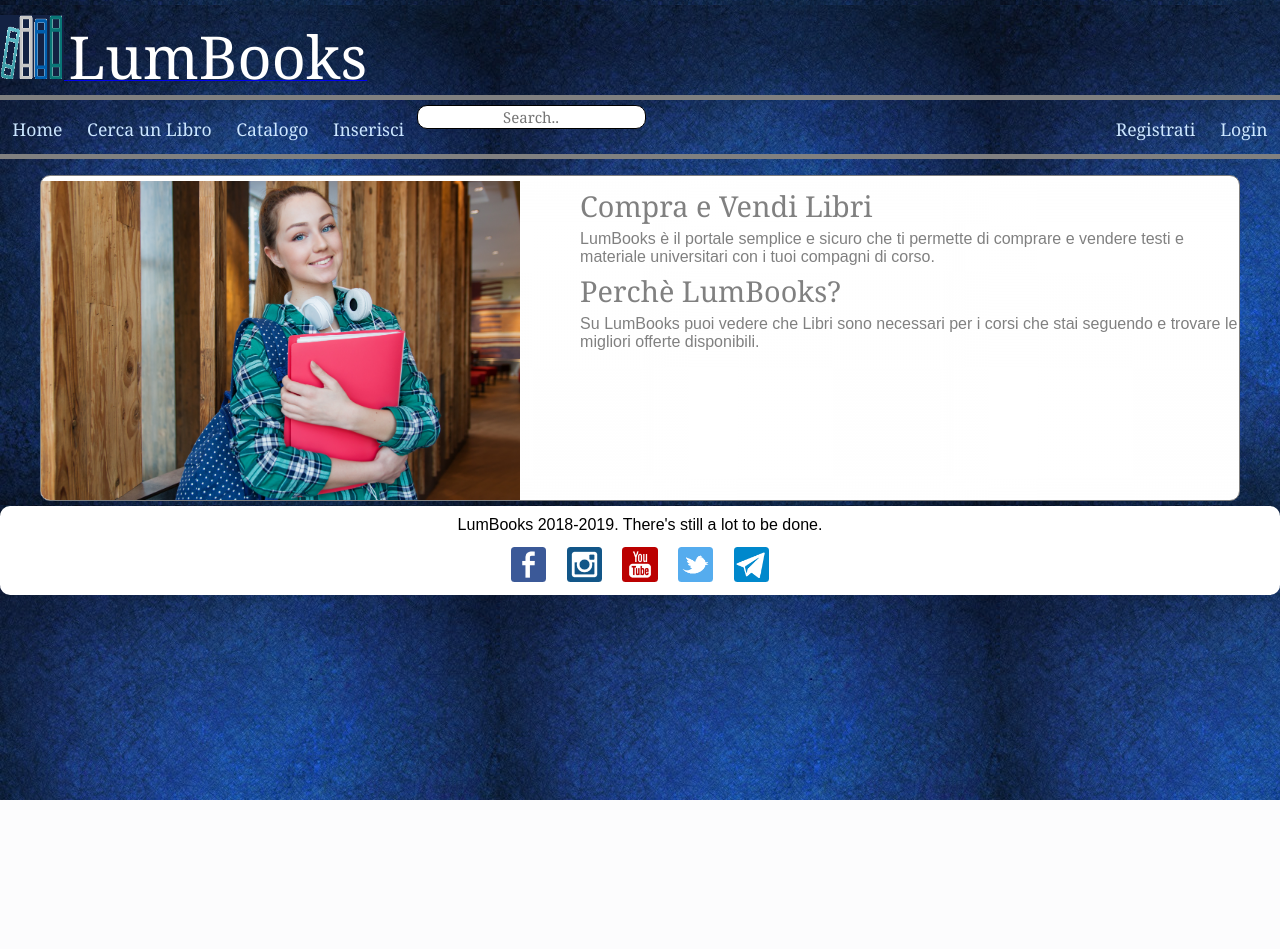
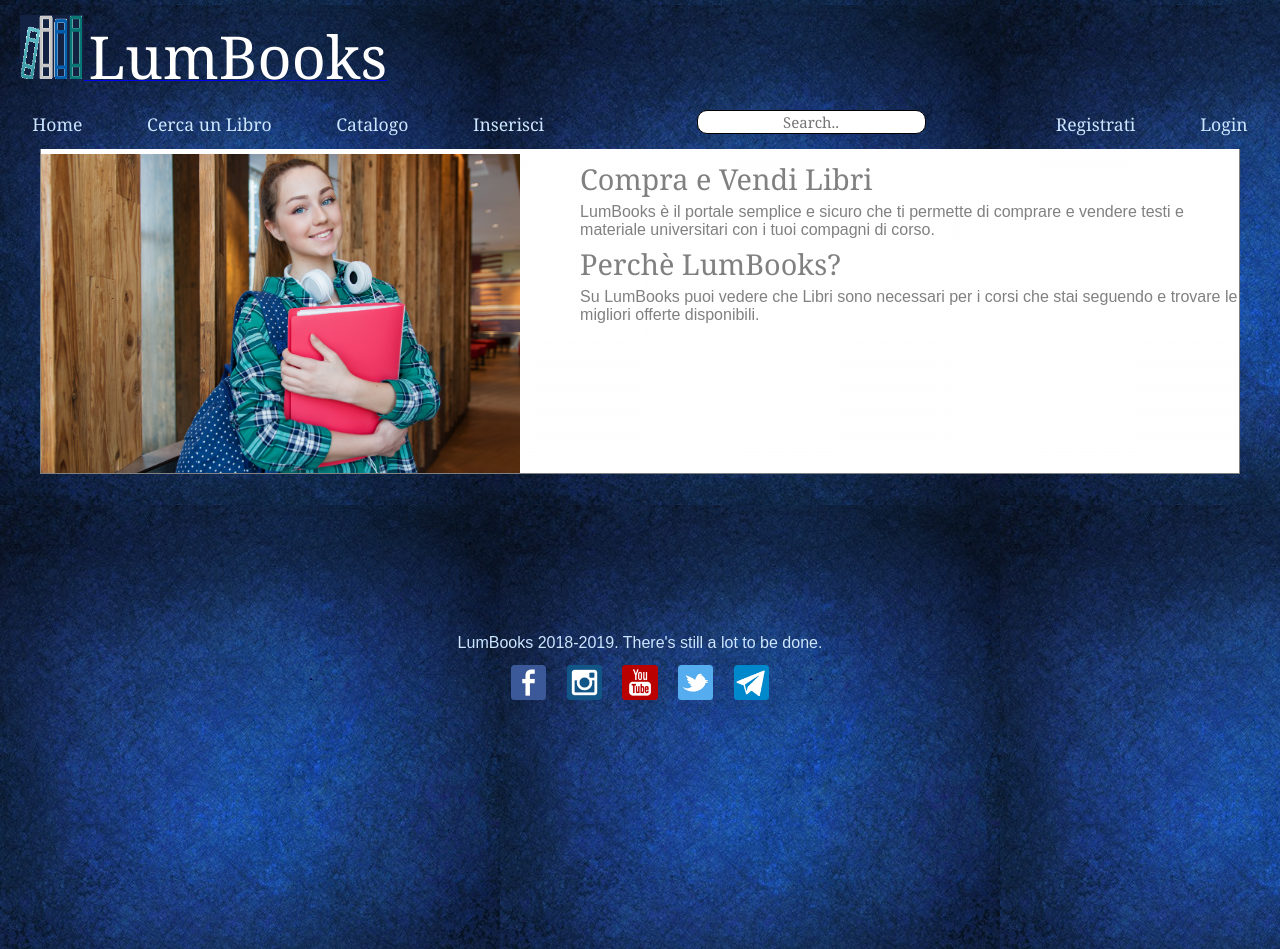
Before and after one commit to ElenaPontecchiani/LumBooks, a PHP site: page /php/home.php in a window 1280 px wide. Before the commit the page ends 800 px from the top, so only its background shows below. Run offline with PHP 8.4, Linux system fonts and the light colour scheme.

Commit message:
modifiche varie

```diff
--- a/HTML/catalogo.html
+++ b/HTML/catalogo.html
@@ -32,6 +32,7 @@
             <dl class="search_item"></dl>
         </div>
     </div>
+    <div id="push"></div>
     <footer></footer>
 </body>
 </html>
--- a/HTML/home.html
+++ b/HTML/home.html
@@ -16,6 +16,7 @@
 <body>
     <header></header>
     <nav></nav>
+    <div class="ptinf">
         <div class="infobox">
             <div>
                 <h1>Compra e Vendi Libri</h1>
@@ -29,8 +30,10 @@
                     e trovare le migliori offerte disponibili.
                 </p>
             </div>
-        <img src="../images/student.jpg" id="student"/>
+            <img src="../images/student.jpg" id="student" />
         </div>
+        <div id="push"></div>
         <footer></footer>
+    </div>
 </body>
 </html>
--- a/css/style.css
+++ b/css/style.css
@@ -6,6 +6,9 @@
     box-sizing: border-box;
 }
 
+html, body {
+    height:100%;
+}
 
 body {
     /*PROPIET� BACKGROUND*/
@@ -16,7 +19,7 @@ body {
     /*RIEMPIMENTO*/
     overflow-x: hidden;
     overflow-y: hidden;
-    border: 0;
+    border: 0px;
     padding-top: 0px;
     padding-right: 0px;
     padding-bottom: 0px;
@@ -30,20 +33,35 @@ body {
 
 div {/*width non qua altremiemnti prende header*/
 
-    color: #aaa;
-    border-radius: 10px;
+   /* color: #aaa;*/
+
 }
 
 .infobox {
     max-width: 1200px;
     background-image: url("../images/bianca.png");
     overflow: auto;
-
-    margin-top: 5px auto 0px auto;
+    margin-top: 0px;
     margin-right: auto;
     margin-bottom: 0px;
     margin-left: auto;
-    border: 0.1em solid grey;
+    border-top: 0px;
+    border-bottom: 0.1em solid grey;
+    border-left: 0.1em solid grey;
+    border-right: 0.1em solid grey;
+    border-radius: 0px;
+}
+
+.ptinf {
+    margin-top: 0px;
+    margin-bottom: 0px;
+    border-radius: 0px;
+  /*  background-image: url("../images/sfondo.jpg");
+    background-image: url("../images/sfondo-grigio1.jpg");*/
+    min-height: 100%;
+    height: auto !important;
+    height: 100%;
+    margin: 0 auto -50px;
 }
 
 footer, nav ul, #search-bar button, input, select {
@@ -56,6 +74,9 @@ footer, nav ul, #search-bar button, input, select {
 /*PARTE HEADER*/
 header {
 
+    padding-right: 20px;
+
+    padding-left: 20px;
     height: 5em;
     min-width: 900px;
     color: rgb(180,180,180); /*colore default grigio*/
@@ -115,47 +136,58 @@ header {
 
 
 
+/*PARTE NAVBAR*/
+#navbar {
 
-
-
-
-
-
-
-/*PARTE NAVBAR*/
-
+    /* background-image: url("../images/bianca.png");
+    color: rgb(0,4,92);*/
+}
 
 nav ul {
+
     border-radius: 0px;
-    border-color: grey;
-  /*  margin-top: 50px;*/
+    border-top: 0px;
+    border-bottom:0px;
+   /* border-bottom-color: grey;*/
     font-size: 1.1em;
     font-family: Georgia;
     list-style-type: none;
-    color: red;
     overflow: hidden;
     padding-left: 0;
     min-width: 25em;
 }
 
 nav li {
+    padding-right: 20px;
+    padding-left: 20px;
     margin-top: 0px;
     display: inline;
     padding: auto;
     float: left;
 }
 
-    nav li a {
+nav li a {
         display: block;
         color: rgb(204, 230, 255);
         text-align: center;
         padding: 0.7em;
         text-decoration: none;
+}
+
+     .right {/*vedere come posizionare login e reg*/
+        float: right;
+
+
     }
 
-.right {
-    float: right;
-}
+    .nav {
+        margin-top:10px;
+        margin-left:100px;
+
+    }
+
+
+
 
 nav li:hover:not(.active) {
     background-color: #754b00;
@@ -181,13 +213,23 @@ background-color: #4CAF50;
 
 /*PARTE FOOTER*/
 footer {
-    background-color: white;
     color: black;
     text-align: center;
+    margin-top: 0px;
+    border: 0px;
+    color: rgb(204, 230, 255);
+    /* background-image: url("../images/sfondo.jpg");
+    background-image: url("../images/sfondo-grigio1.jpg");*/
+    margin-bottom: 0px;
     /*  border-style:solid;
   border-width: 5px;
   border-color:white;
   border-radius:10px;	*/
+}
+
+footer, #push {
+    height: 150px;
+    clear: both;
 }
 
 #footer-social li {
```
Also changed, not shown: HTML/cercalibro.html (+6 -5 lines), HTML/inserisci.html (+10 -9 lines), images/sfondo-grigio1.jpg (added), images/sfondo-grigio2.png (added), images/sfondo-grigio3.png (added). Lines whose indentation alone changed are shown as unchanged.
